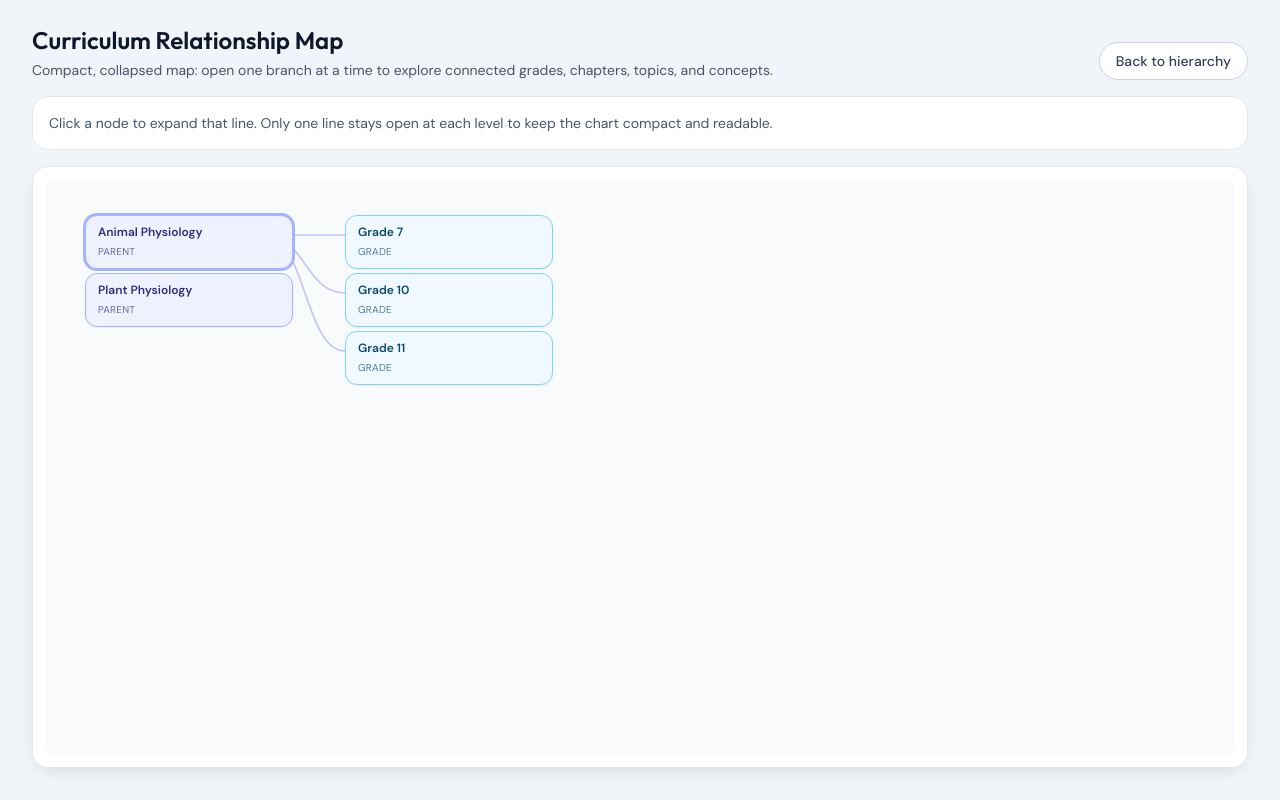
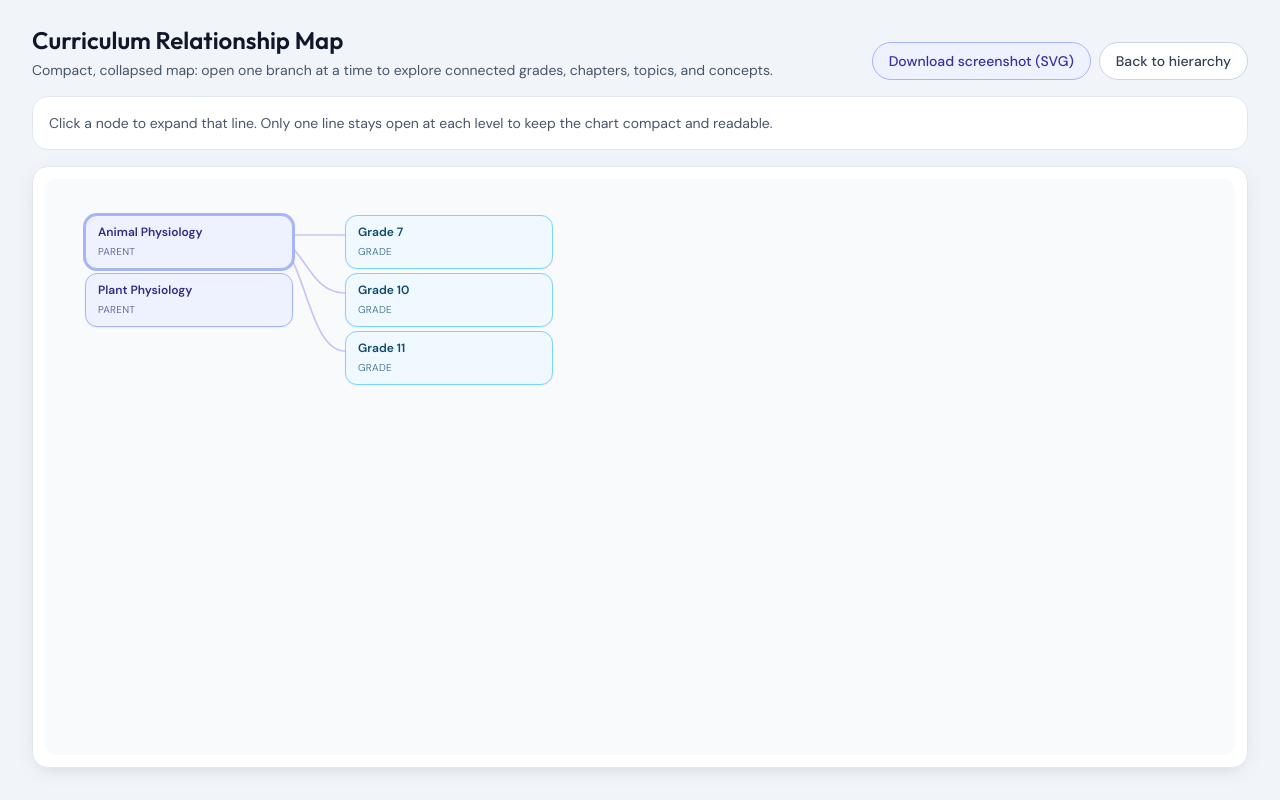
Before and after one commit to mohithmohan07/ConceptMappingFramework, a React (Vite) app: page / in a window 1280 px wide. Both pictures are taken after a click on the button "Open flow chart page". Built offline with nearby package versions, Linux system fonts and the light colour scheme.

Commit message:
Add in-app flow chart screenshot export button

```diff
--- a/src/components/FlowChartPage.tsx
+++ b/src/components/FlowChartPage.tsx
@@ -21,6 +21,14 @@ type GraphEdge = {
   to: string;
 };
 
+const EXPORT_COLORS: Record<GraphNode["kind"], { fill: string; stroke: string; text: string }> = {
+  parent: { fill: "#eef2ff", stroke: "#a5b4fc", text: "#312e81" },
+  grade: { fill: "#f0f9ff", stroke: "#7dd3fc", text: "#0c4a6e" },
+  chapter: { fill: "#ecfdf5", stroke: "#86efac", text: "#14532d" },
+  topic: { fill: "#f5f3ff", stroke: "#c4b5fd", text: "#4c1d95" },
+  concept: { fill: "#fffbeb", stroke: "#fcd34d", text: "#78350f" },
+};
+
 function nodeStyle(kind: GraphNode["kind"], active: boolean): string {
   const tone = {
     parent: "border-indigo-300 bg-indigo-50 text-indigo-900",
@@ -36,6 +44,15 @@ function nodeStyle(kind: GraphNode["kind"], active: boolean): string {
 function bezierPath(x1: number, y1: number, x2: number, y2: number): string {
   const curveOffset = Math.max(40, (x2 - x1) * 0.5);
   return `M ${x1} ${y1} C ${x1 + curveOffset} ${y1}, ${x2 - curveOffset} ${y2}, ${x2} ${y2}`;
+}
+
+function escapeXml(value: string): string {
+  return value
+    .replaceAll("&", "&amp;")
+    .replaceAll("<", "&lt;")
+    .replaceAll(">", "&gt;")
+    .replaceAll('"', "&quot;")
+    .replaceAll("'", "&apos;");
 }
 
 export function FlowChartPage({ tree, onBack }: Props) {
@@ -179,6 +196,46 @@ export function FlowChartPage({ tree, onBack }: Props) {
     [layout.nodes],
   );
 
+  const downloadSnapshot = () => {
+    const svgEdges = layout.edges
+      .map((edge) => {
+        const from = nodeById[edge.from];
+        const to = nodeById[edge.to];
+        if (!from || !to) return "";
+        const x1 = from.x + 180;
+        const y1 = from.y + 20;
+        const x2 = to.x;
+        const y2 = to.y + 20;
+        return `<path d="${bezierPath(x1, y1, x2, y2)}" fill="none" stroke="rgba(99,102,241,0.35)" stroke-width="1.7" />`;
+      })
+      .join("");
+
+    const svgNodes = layout.nodes
+      .map((node) => {
+        const color = EXPORT_COLORS[node.kind];
+        return `<g>
+  <rect x="${node.x}" y="${node.y}" width="208" height="42" rx="12" ry="12" fill="${color.fill}" stroke="${color.stroke}" />
+  <text x="${node.x + 12}" y="${node.y + 18}" fill="${color.text}" font-family="Inter, Arial, sans-serif" font-size="12" font-weight="600">${escapeXml(node.label)}</text>
+  <text x="${node.x + 12}" y="${node.y + 34}" fill="${color.text}" font-family="Inter, Arial, sans-serif" font-size="10" opacity="0.7">${node.kind.toUpperCase()}</text>
+</g>`;
+      })
+      .join("");
+
+    const svgString = `<svg xmlns="http://www.w3.org/2000/svg" width="${layout.width}" height="${layout.height}" viewBox="0 0 ${layout.width} ${layout.height}">
+<rect width="100%" height="100%" fill="#f8fafc" />
+${svgEdges}
+${svgNodes}
+</svg>`;
+
+    const blob = new Blob([svgString], { type: "image/svg+xml;charset=utf-8" });
+    const url = URL.createObjectURL(blob);
+    const link = document.createElement("a");
+    link.href = url;
+    link.download = "curriculum-flow-map.svg";
+    link.click();
+    URL.revokeObjectURL(url);
+  };
+
   return (
     <div className="min-h-screen bg-slate-100 px-4 py-6 dark:bg-slate-950 sm:px-6 lg:px-8">
       <div className="mb-4 flex flex-wrap items-end justify-between gap-3">
@@ -191,6 +248,14 @@ export function FlowChartPage({ tree, onBack }: Props) {
             topics, and concepts.
           </p>
         </div>
+        <div className="flex flex-wrap items-center gap-2">
+          <button
+            type="button"
+            onClick={downloadSnapshot}
+            className="rounded-full border border-indigo-300 bg-indigo-50 px-4 py-2 text-sm font-medium text-indigo-800 hover:bg-indigo-100 dark:border-indigo-500/60 dark:bg-indigo-950/50 dark:text-indigo-200"
+          >
+            Download screenshot (SVG)
+          </button>
           <button
             type="button"
             onClick={onBack}
@@ -198,6 +263,7 @@ export function FlowChartPage({ tree, onBack }: Props) {
           >
             Back to hierarchy
           </button>
+        </div>
       </div>
 
       <div className="mb-4 rounded-2xl border border-slate-200 bg-white p-4 text-sm text-slate-600 dark:border-slate-700 dark:bg-slate-900 dark:text-slate-300">
```
Lines whose indentation alone changed are shown as unchanged.
